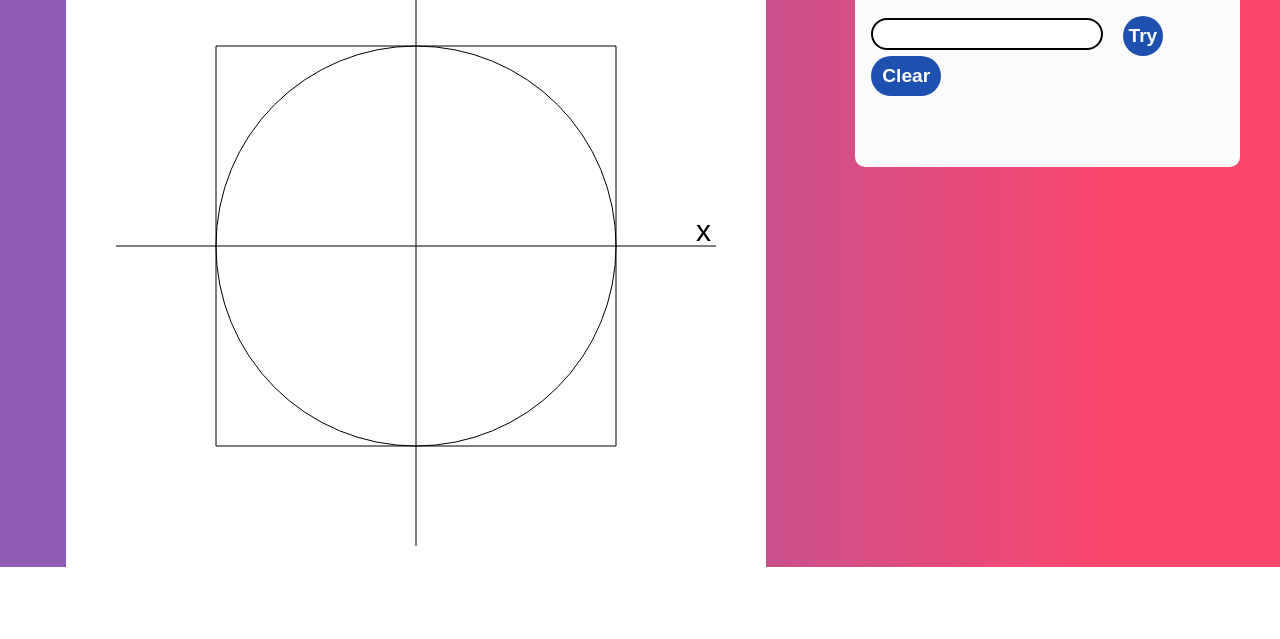
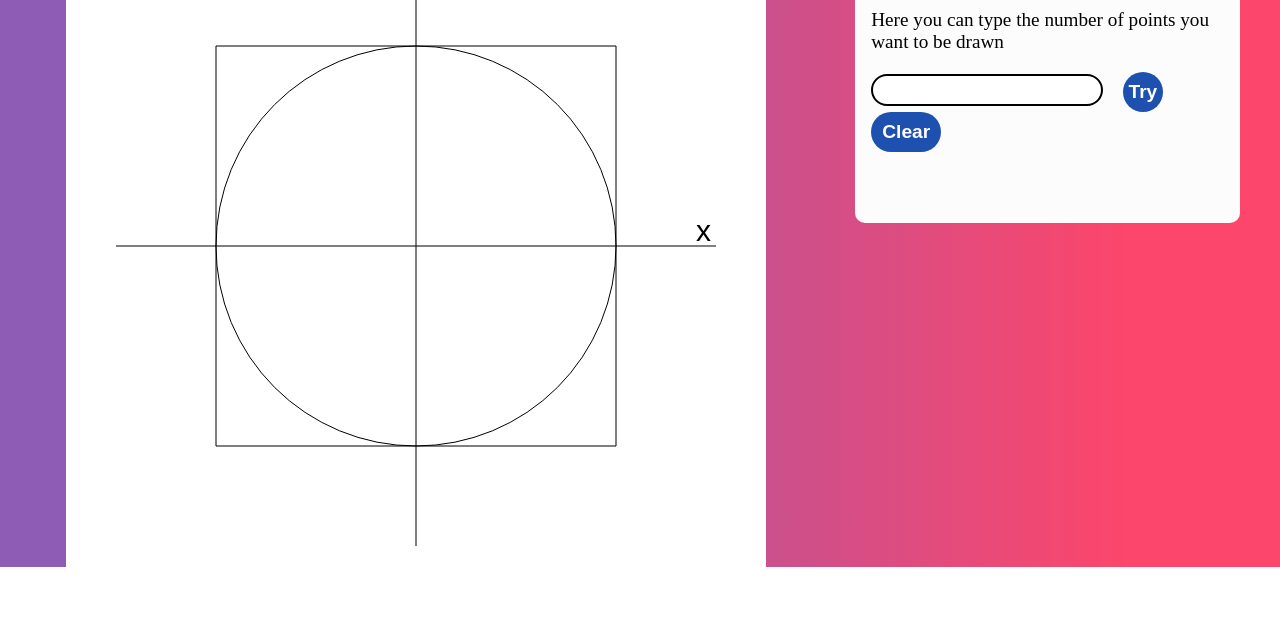
Before and after one commit to slondono19/Calculate-PI-using-monte-and-Visual, a plain HTML site: page index.html in a window 1280 px wide. Shown: the part 249-888 px from the top of the page. Before the commit the page ends 845 px from the top, so only its background shows below. Drawn offline with Linux system fonts and the light colour scheme.

Commit message:
Fixed some styles

```diff
--- a/style.css
+++ b/style.css
@@ -34,18 +34,18 @@ h1{
     flex-direction: column;
     justify-content: center;
     align-items: center;
-    height: 100vh;
+    height: 60rem;
 }
 
 .properties{
-    width: 400px;
+    width: 25rem;
     height: 18rem;
     border-radius: 10px;
     margin: 2rem;
     padding: 1rem;
     background-color: rgb(252, 252, 252);
     position: relative;
-    bottom: 9.5rem;
+    bottom: 6rem;
 }
 
 h2{
```
